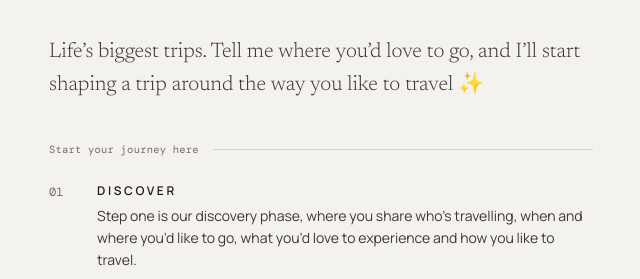
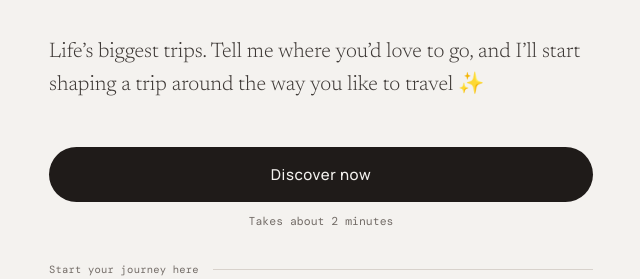
Before and after one commit to HelloSaskio/discover, a plain HTML site: page docs/index.html in a window 1280 px wide. Shown: the part 151-430 px from the top of the page, without its empty margins (319-959 px from the left). Drawn offline with nearby package versions, Linux system fonts and the light colour scheme; a web font is replaced by a local one.

Commit message:
Homepage: add 'Discover now' + 'Takes about 2 minutes' under the intro; bottom button kept
Co-Authored-By: Claude Opus 5.5 <noreply@anthropic.com>
Claude-Session: https://claude.ai/code/session_01HKRbLzxRiZnhRG7Bc3LRst

```diff
--- a/docs/index.html
+++ b/docs/index.html
@@ -155,6 +155,7 @@ button.lnk{background:none;border:0;padding:0;font:inherit;text-decoration:under
 
 .nw{white-space:nowrap}
 .ty .note{font-family:var(--font);font-size:13px;line-height:1.6;color:var(--muted);max-width:300px;margin:32px auto 0}
+.cta-wrap.cta-top{padding:4px 0 34px}
 </style>
 </head>
 <body>
@@ -206,6 +207,8 @@ function home(){
   return `<div class="home">
     <div class="brand">${W}<div class="eyebrow">Experience led travel</div></div>
     <p class="intro">Life’s biggest trips. Tell me where you’d love to go, and I’ll start shaping a trip around the way you like to <span class="nw">travel&nbsp;✨</span></p>
+    <div class="cta-wrap cta-top"><button class="primary" data-go="form">Discover now</button>
+    <div class="micro">Takes about 2 minutes</div></div>
     <div class="stages-title"><span class="eyebrow type">Start your journey here</span></div>
     ${stages.map((s,i)=>`<div class="stage"><div class="n">0${i+1}</div><div><h3>${s[0]}</h3><p>${s[1]}</p></div></div>`).join('')}
     <div class="cta-wrap"><button class="primary" data-go="form">Discover now</button>
```
